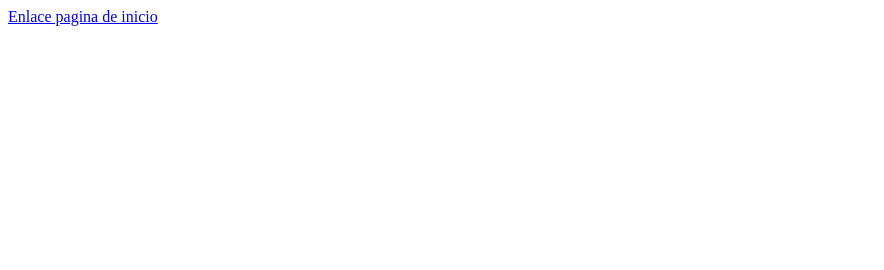
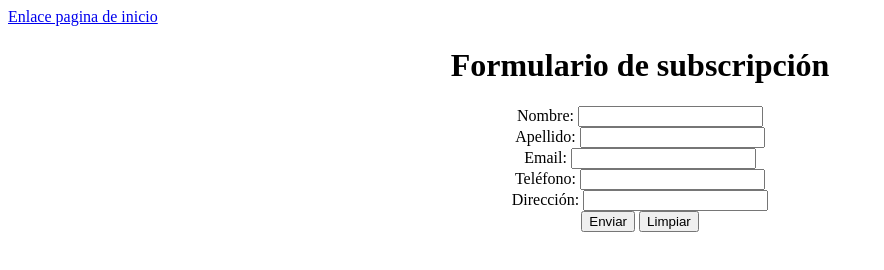
Before and after one commit to MerinoVic115/0373-AE3-MySpotify-Victor_Merino, a plain HTML site: page formulario/formulario.html in a window 1280 px wide. Shown: the whole page, without its empty margins (0-884 px from the left). Drawn offline with Linux system fonts and the light colour scheme.

Commit message:
Creacrión de formulario y arreglo de tabla principal

```diff
--- a/formulario/formulario.html
+++ b/formulario/formulario.html
@@ -3,10 +3,32 @@
 <head>
     <meta charset="UTF-8">
     <meta name="viewport" content="width=device-width, initial-scale=1.0">
-    <title>Document</title>
+    <title>Formulario de subscripción</title>
 </head>
 <body>
     <a href="../index.html">Enlace pagina de inicio</a>
+    <br>
 
+    <h1 align="center">Formulario de subscripción</h1>
+
+    <form align="center">
+        <label for="nombre">Nombre:</label>
+        <input type="text" id="nombre" name="nombre" required>
+        <br>
+        <label for="apellido">Apellido:</label>
+        <input type="text" id="apellido" name="apellido" required>
+        <br>
+        <label for="email">Email:</label>
+        <input type="email" id="email" name="email" required>
+        <br>
+        <label for="telefono">Teléfono:</label>
+        <input type="tel" id="telefono" name="telefono" pattern="[0-9]{9}" required>
+        <br>
+        <label for="direccion">Dirección:</label>
+        <input type="text" id="direccion" name="direccion" required>
+        <br>
+        <input type="submit" value="Enviar">
+        <input type="reset" value="Limpiar">
+    </form>
 </body>
 </html>
```
Also changed, not shown: index.html (+5 -4 lines).
